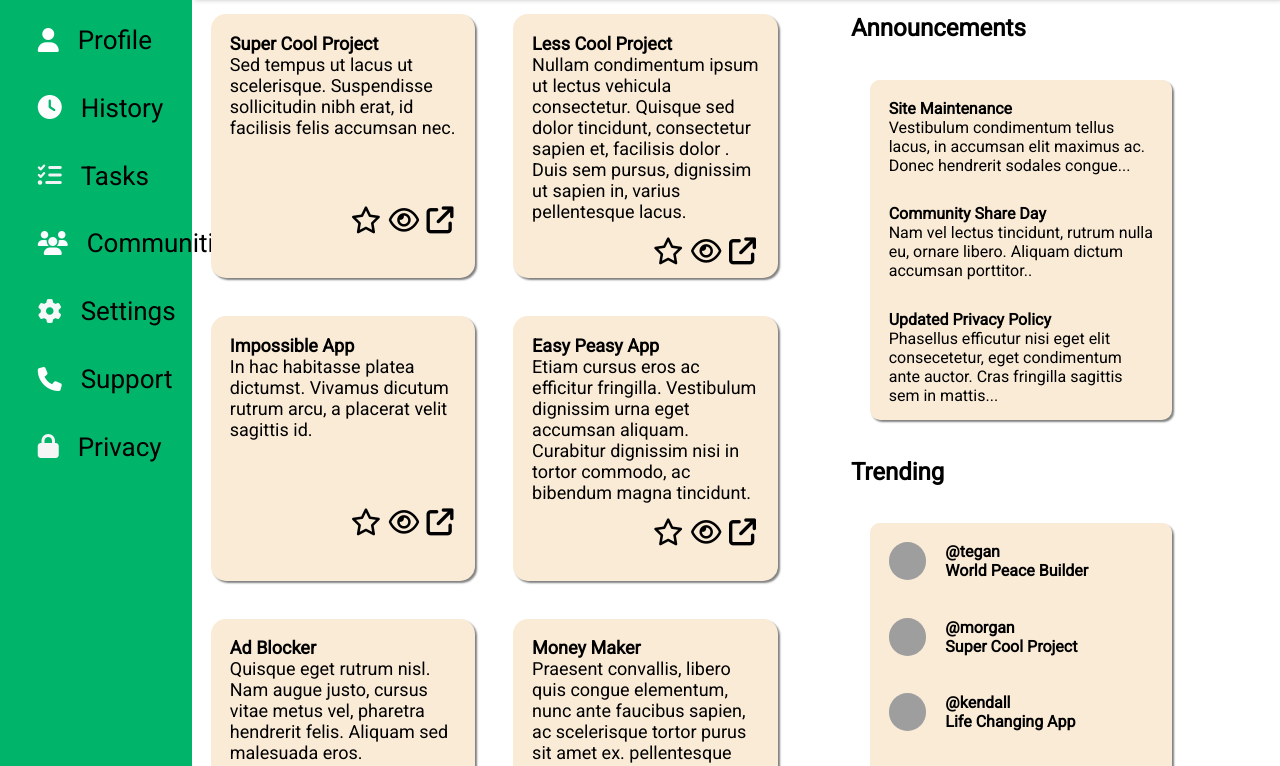
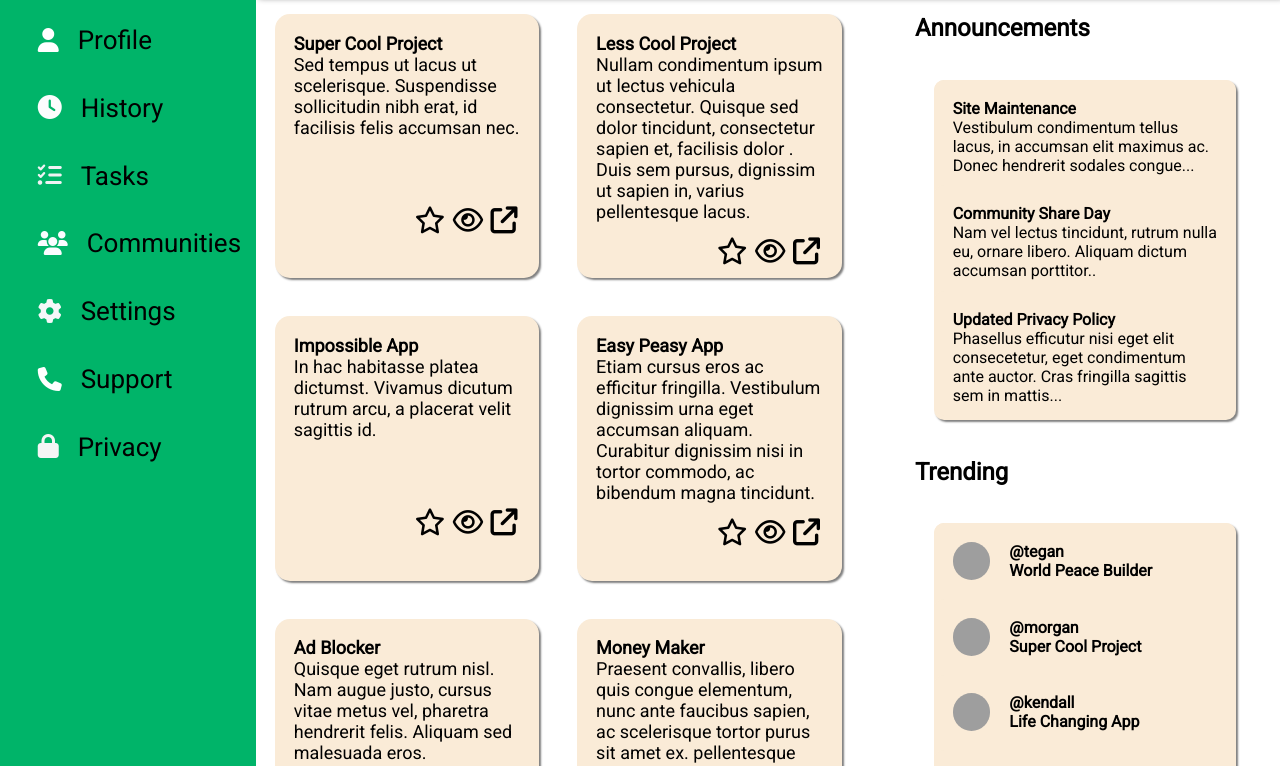
Before and after one commit to roshan123379/dashboard, a plain HTML site: page index.html in a window 1280 px wide. Shown: the part 194-960 px from the top of the page. Drawn offline with Linux system fonts and the light colour scheme; grey boxes are pictures that could not be loaded.

Commit message:
first commit

```diff
--- a/style.css
+++ b/style.css
@@ -9,7 +9,7 @@ body{
 .grid-container{
 
     display: grid;
-    grid-template-columns: max(15%) max(50%) max(35%);
+    grid-template-columns: max(20%) max(50%) max(30%);
     grid-template-rows: 5cm  1fr;
 }
 
```
